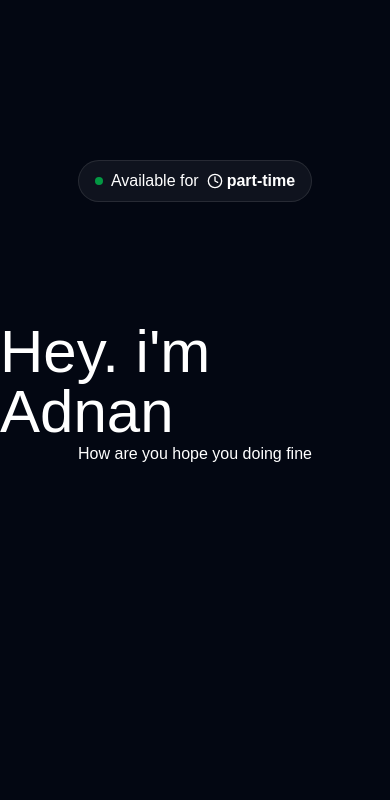
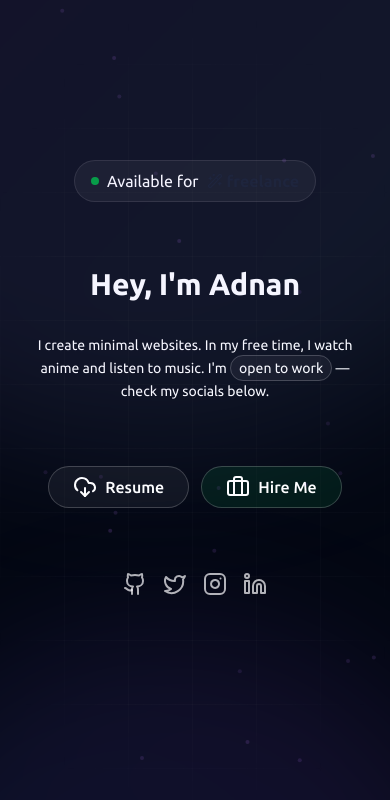
Before and after one commit to AbdulAdnan7/PORT, a React (Vite) app in the folder portfolio/: page / in a window 390 px wide. Shown: the top 800 px of the page. Built offline with nearby package versions, Linux system fonts and the light colour scheme.

Commit message:
Completed Hero-Section

```diff
--- a/portfolio/index.html
+++ b/portfolio/index.html
@@ -2,9 +2,8 @@
 <html lang="en">
   <head>
     <meta charset="UTF-8" />
-    <link rel="icon" type="image/svg+xml" href="/vite.svg" />
     <meta name="viewport" content="width=device-width, initial-scale=1.0" />
-    <title>portfolio</title>
+    <title>Abdul Adnan</title>
   </head>
   <body>
     <div id="root"></div>
--- a/portfolio/src/App.jsx
+++ b/portfolio/src/App.jsx
@@ -3,10 +3,12 @@ import reactLogo from './assets/react.svg'
 import viteLogo from '/vite.svg'
 import './App.css'
 import Hero from './components/Hero'
+import { AnimatedBackground } from './components/AnimatedBackround'
 
 function App() {
   return (
     <>
+    <AnimatedBackground />
     <Hero />
     </>
   )
--- /dev/null
+++ b/portfolio/src/components/AnimatedBackround.jsx
@@ -0,0 +1,88 @@
+import { motion } from "motion/react";
+
+
+
+export function AnimatedBackground({ variant = "mixed", density = "medium" }) {
+  const particleCount = density === "low" ? 15 : density === "medium" ? 25 : 40;
+
+  const getColors = () => {
+    switch (variant) {
+      case "purple":
+        return {
+          from: "from-purple-500/10 dark:from-purple-500/5",
+          to: "to-purple-300/10 dark:to-purple-700/5"
+        };
+      case "blue":
+        return {
+          from: "from-blue-500/10 dark:from-blue-500/5",
+          to: "to-blue-300/10 dark:to-blue-700/5"
+        };
+      default:
+        return {
+          from: "from-purple-500/10 dark:from-purple-500/5",
+          to: "to-blue-300/10 dark:to-blue-700/5"
+        };
+    }
+  };
+
+  const colors = getColors();
+
+  return (
+    <div className="absolute inset-0 overflow-hidden pointer-events-none">
+      {/* Animated Gradient Orbs */}
+      <motion.div
+        className={`absolute -top-1/2 -right-1/4 w-[800px] h-[800px] bg-linear-to-br ${colors.from} ${colors.to} rounded-full filter blur-3xl`}
+        animate={{
+          x: [0, 100, 0],
+          y: [0, 50, 0],
+          scale: [1, 1.2, 1],
+        }}
+        transition={{
+          duration: 20,
+          repeat: Infinity,
+          ease: "easeInOut"
+        }}
+      />
+
+      <motion.div
+        className="absolute -bottom-1/2 -left-1/4 w-[600px] h-[600px] bg-linear-to-tr from-blue-500/10 to-purple-500/10 dark:from-blue-500/5 dark:to-purple-500/5 rounded-full filter blur-3xl"
+        animate={{
+          x: [0, -80, 0],
+          y: [0, -60, 0],
+          scale: [1, 1.15, 1],
+        }}
+        transition={{
+          duration: 25,
+          repeat: Infinity,
+          ease: "easeInOut"
+        }}
+      />
+
+      {/* Floating Particles */}
+      {Array.from({ length: particleCount }).map((_, i) => (
+        <motion.div
+          key={i}
+          className="absolute w-1 h-1 bg-purple-400/30 dark:bg-purple-400/20 rounded-full"
+          style={{
+            left: `${Math.random() * 100}%`,
+            top: `${Math.random() * 100}%`,
+          }}
+          animate={{
+            y: [0, Math.random() * -100 - 50, 0],
+            x: [0, Math.random() * 50 - 25, 0],
+            opacity: [0.3, 0.7, 0.3],
+          }}
+          transition={{
+            duration: Math.random() * 10 + 15,
+            repeat: Infinity,
+            ease: "easeInOut",
+            delay: Math.random() * 5,
+          }}
+        />
+      ))}
+
+      {/* Animated Grid Pattern */}
+      <div className="absolute inset-0 bg-[linear-gradient(to_right,#8080800a_1px,transparent_1px),linear-gradient(to_bottom,#8080800a_1px,transparent_1px)] dark:bg-[linear-gradient(to_right,#ffffff05_1px,transparent_1px),linear-gradient(to_bottom,#ffffff05_1px,transparent_1px)] bg-[size:4rem_4rem] [mask-image:radial-gradient(ellipse_60%_50%_at_50%_50%,#000_70%,transparent_100%)]" />
+    </div>
+  );
+}
--- a/portfolio/src/components/Hero.jsx
+++ b/portfolio/src/components/Hero.jsx
@@ -1,5 +1,5 @@
 import { useEffect, useState } from 'react'
-import { Wand2, Briefcase, GraduationCap, Clock } from 'lucide-react'
+import { Wand2, Briefcase, GraduationCap, Clock, DownloadCloud, Github, Instagram, Linkedin, Twitter } from 'lucide-react'
 import { motion, AnimatePresence } from 'framer-motion'
 
 
@@ -16,7 +16,7 @@ function Hero() {
     useEffect(() => {
         const interval = setInterval(() => {
             setCurrentText((prev) => (prev + 1) % words.length)
-        }, 2000);
+        }, 6000);
         return () => clearInterval(interval)
     }, [])
 
@@ -32,19 +32,104 @@ function Hero() {
 
                     <div className='text-white flex items-center gap-1'>
                         Available for {" "}
-                    <span className='font-semibold flex items-center gap-1 ml-1'>
+                        <AnimatePresence mode="wait">
+                            <motion.span
+                                key={currentText}
+                                initial={{ opacity: 0, y: 10 }}
+                                animate={{ opacity: 1, y: 0 }}
+                                exit={{ opacity: 0, y: -10 }}
+                                transition={{ duration: 0.3 }}
+                                className="inline-flex items-center gap-1.5 font-medium text-gray-900 dark:text-white"
+                            >
+
+                                <span className='font-semibold flex items-center gap-1 ml-1'>
                                     <CurrentIcons className='w-4 h-4' /> {words[currentText].text}
                                 </span>
+                            </motion.span>
+                        </AnimatePresence>
 
                     </div>
                 </div>
 
+                <div className="py-16 px-4 flex flex-col items-center">
+                    <motion.div
+                        initial={{ opacity: 0, y: 40 }}
+                        whileInView={{ opacity: 1, y: 0 }}
+                        viewport={{ once: true }}
+                        transition={{ duration: 0.7, delay: 0.15 }}
+                        className="px-4 flex flex-col items-center"
+                    >
+                        <h1 className="text-3xl sm:text-5xl md:text-6xl font-semibold text-white text-center">
+                            Hey, I'm Adnan
+                        </h1>
+                        <p className="text-sm sm:text-base md:text-sm text-white mt-8 text-center max-w-full sm:max-w-md mx-auto leading-relaxed">
+                            I create minimal websites. In my free time, I watch anime and listen to music.
+                            I'm <span className="border border-white/20 px-2 py-1 rounded-full bg-white/5">open to work</span> — check my socials below.
+                        </p>
+                    </motion.div>
+                </div>
 
-                <div className='py-30 flex flex-col items-center'>
+                <div className='flex'>
+                    <motion.div
+                        initial={{ opacity: 0, y: 20 }}
+                        whileInView={{ opacity: 1, y: 0 }}
+                        transition={{ duration: 0.6, delay: 0.2 }}
+                        viewport={{ once: true }}
+                        className='flex justify-center gap-3'
+                    >
+                        <a href="/AbdulAdnan.pdf
+                    " download={true}>
 
-                    <h1 className='text-6xl text-white'>Hey. i'm Adnan</h1>
-                    <p className='text-white'>How are you  hope you doing fine</p>
+                            <button className="text-white border border-white/20 bg-white/5 rounded-full flex items-center gap-2 px-6 py-2 font-medium transition-all duration-300 hover:bg-white/10 hover:scale-105">
+                                <span><DownloadCloud /></span>    Resume
+                            </button>
+                        </a>
+                        <a
+                            href="#contact"
+                            className="text-white border border-white/20 bg-green-500/10 rounded-full flex items-center gap-2 px-6 py-2 font-medium hover:bg-green-500/20 hover:scale-105"
+                        >
+                            <Briefcase /> Hire Me
+                        </a>
+
+                    </motion.div>
                 </div>
+
+            <div className="mt-16 flex gap-4">
+
+  <a
+    href="https://github.com/AbdulAdnan7"
+    target="_blank"
+    rel="noopener noreferrer"
+  >
+    <Github className="w-6 h-6 text-white/70 hover:text-white hover:scale-110 transition-all duration-300" />
+  </a>
+
+  <a
+    href="https://x.com/peerabduladnan"
+    target="_blank"
+    rel="noopener noreferrer"
+  >
+    <Twitter className="w-6 h-6 text-white/70 hover:text-white hover:scale-110 transition-all duration-300" />
+  </a>
+
+  <a
+    href="https://instagram.com/peerabduladnan"
+    target="_blank"
+    rel="noopener noreferrer"
+  >
+    <Instagram className="w-6 h-6 text-white/70 hover:text-white hover:scale-110 transition-all duration-300" />
+  </a>
+
+  <a
+    href="https://linkedin.com/in/peerabduladnan"
+    target="_blank"
+    rel="noopener noreferrer"
+  >
+    <Linkedin className="w-6 h-6 text-white/70 hover:text-white hover:scale-110 transition-all duration-300" />
+  </a>
+
+</div>
+
 
             </div>
         </>
--- a/portfolio/src/index.css
+++ b/portfolio/src/index.css
@@ -1,5 +1,5 @@
+@import url('https://fonts.googleapis.com/css2?family=Poppins:ital,wght@0,100;0,200;0,300;0,400;0,500;0,600;0,700;0,800;0,900;1,100;1,200;1,300;1,400;1,500;1,600;1,700;1,800;1,900&family=Ubuntu:ital,wght@0,300;0,400;0,500;0,700;1,300;1,400;1,500;1,700&display=swap');
 @import "tailwindcss";
-@import url('https://fonts.googleapis.com/css2?family=Poppins:ital,wght@0,100;0,200;0,300;0,400;0,500;0,600;0,700;0,800;0,900;1,100;1,200;1,300;1,400;1,500;1,600;1,700;1,800;1,900&family=Ubuntu:ital,wght@0,300;0,400;0,500;0,700;1,300;1,400;1,500;1,700&display=swap');
 
 @layer base {
   body {
```
Also changed, not shown: 1 other file (tests, documents, lock files or other folders).
